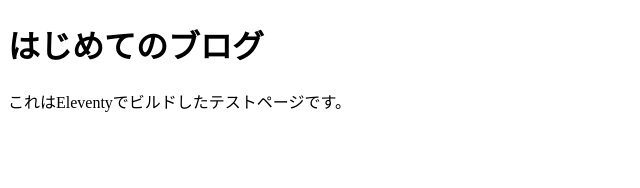
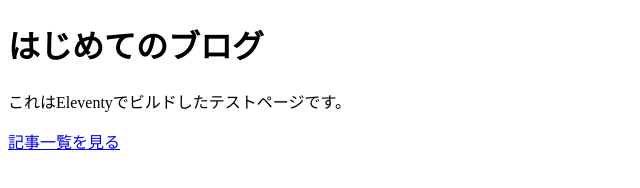
Before and after one commit to fyoshihiro/my-blog, an Eleventy site: page index.md in a window 1280 px wide. Shown: the whole page, without its empty margins (0-640 px from the left). Built offline with nearby package versions, Linux system fonts and the light colour scheme; Eleventy itself is replaced by a stand-in of ours; files that its build step writes are made by us from their sources.

Commit message:
Add link to posts list from top page

```diff
--- a/index.md
+++ b/index.md
@@ -6,3 +6,5 @@ title: はじめてのブログ
 # はじめてのブログ
 
 これはEleventyでビルドしたテストページです。
+
+[記事一覧を見る]({{ '/posts/' | url }})
```
